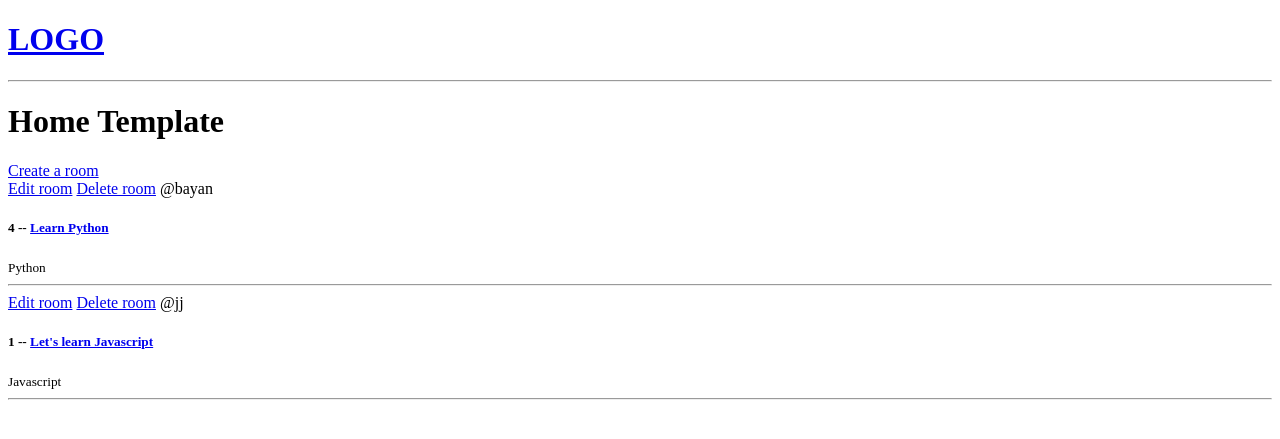
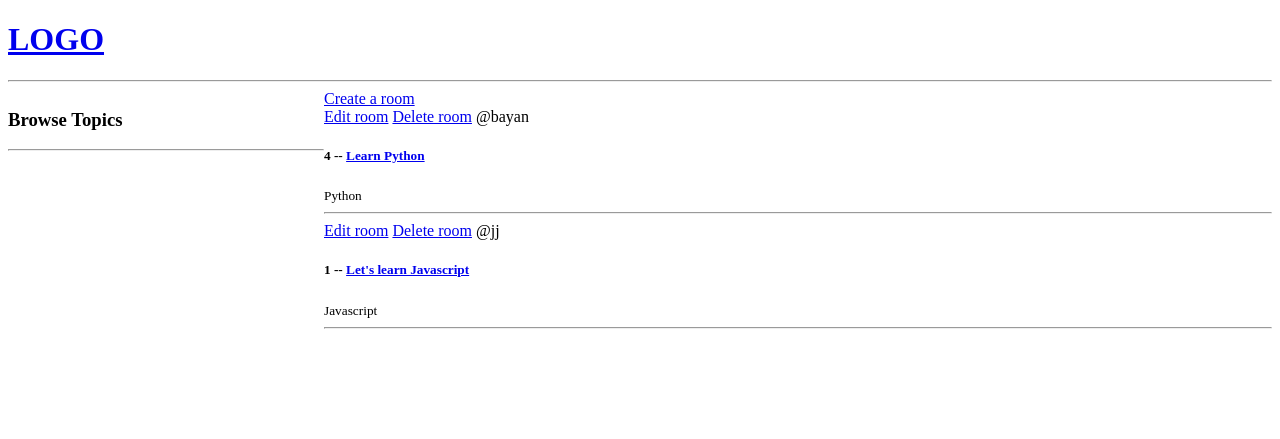
Before and after one commit to jalaaJ/studybud, a Django app: page / in a window 1280 px wide. Shown: the top 439 px of the page. Run offline with Django 4.2, Linux system fonts and the light colour scheme; data comes from the database, SQL or seed files in the repository.

Commit message:
Added the home-container, the browser topics to the right of the home page and some styling

```diff
--- a/base/templates/base/home.html
+++ b/base/templates/base/home.html
@@ -1,6 +1,20 @@
 {% extends 'main.html' %} {% block content %}
 
-<h1>Home Template</h1>
+<style>
+  .home-container{
+    display: grid;
+    grid-template-columns: 1fr 3fr;
+  }
+</style>
+
+<div class="home-container">
+
+  <div>
+
+    <h3>Browse Topics</h3>
+    <hr>
+
+  </div>
 
   <div>
 
@@ -19,11 +33,13 @@
           {{room.id}} -- <a href="{% url 'room' room.id %}">{{room.name}}</a>
         </h5>
         <small>{{room.topic.name}}</small>
-      <hr>
+        <hr />
       </div>
 
       {% endfor %}
     </div>
   </div>
 
+</div>
+
 {% endblock %}
```
Lines whose indentation alone changed are shown as unchanged.
